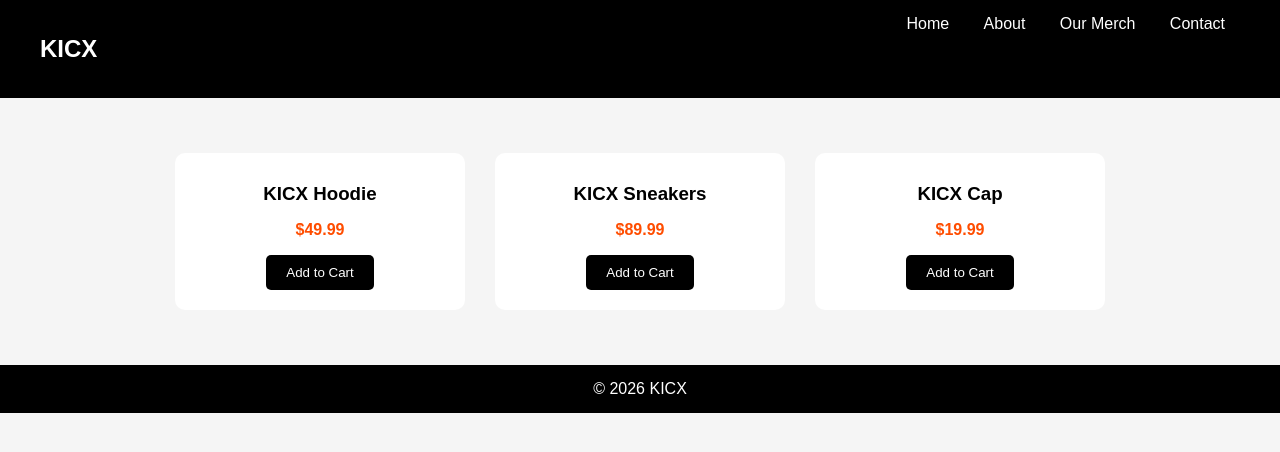
After one commit to udip15/djangopratice2, a Django app: template demo_project/templates/ourmerch.html in a window 1280 px wide. The commit adds this page. Shown: the top 452 px of the page. Run offline with Django 5.2, Linux system fonts and the light colour scheme; the template is opened without the code that fills it, so the values that code supplies are empty.

Commit message:
added new features

```diff
--- a/demo_project/templates/base.html
+++ b/demo_project/templates/base.html
@@ -27,7 +27,7 @@
             color: black;
             border-radius: 10px;
             font-weight: bold;
-            text-decoration: none;
+            git text-decoration: none;
             font-size: 18px;
         }
     </style>
--- /dev/null
+++ b/demo_project/templates/ourmerch.html
@@ -0,0 +1,55 @@
+<!DOCTYPE html>
+<html>
+<head>
+    <title>KICX | Our Merch</title>
+    <style>
+        body { margin:0; font-family:Arial; background:#f5f5f5; }
+        header { background:#000; color:white; padding:15px 40px; display:flex; justify-content:space-between; }
+        nav a { color:white; margin:0 15px; text-decoration:none; }
+        .products { display:flex; justify-content:center; flex-wrap:wrap; padding:40px; }
+        .card { background:white; width:250px; margin:15px; padding:20px; border-radius:10px; text-align:center; }
+        .card h3 { margin:10px 0; }
+        .price { color:#ff4d00; font-weight:bold; }
+        button { background:#000; color:white; border:none; padding:10px 20px; cursor:pointer; border-radius:5px; }
+        button:hover { background:#ff4d00; }
+        footer { background:#000; color:white; text-align:center; padding:15px; }
+    </style>
+</head>
+<body>
+
+<header>
+    <h2>KICX</h2>
+    <nav>
+        <a href="index.html">Home</a>
+        <a href="about.html">About</a>
+        <a href="ourmerch.html">Our Merch</a>
+        <a href="contact.html">Contact</a>
+    </nav>
+</header>
+
+<section class="products">
+    <div class="card">
+        <h3>KICX Hoodie</h3>
+        <p class="price">$49.99</p>
+        <button>Add to Cart</button>
+    </div>
+
+    <div class="card">
+        <h3>KICX Sneakers</h3>
+        <p class="price">$89.99</p>
+        <button>Add to Cart</button>
+    </div>
+
+    <div class="card">
+        <h3>KICX Cap</h3>
+        <p class="price">$19.99</p>
+        <button>Add to Cart</button>
+    </div>
+</section>
+
+<footer>
+    © 2026 KICX
+</footer>
+
+</body>
+</html>
```
Also changed, not shown: demo_project/templates/about.html (+46 -1 lines), demo_project/templates/contact.html (+43 -1 lines), demo_project/templates/index.html (+45 -2 lines).
